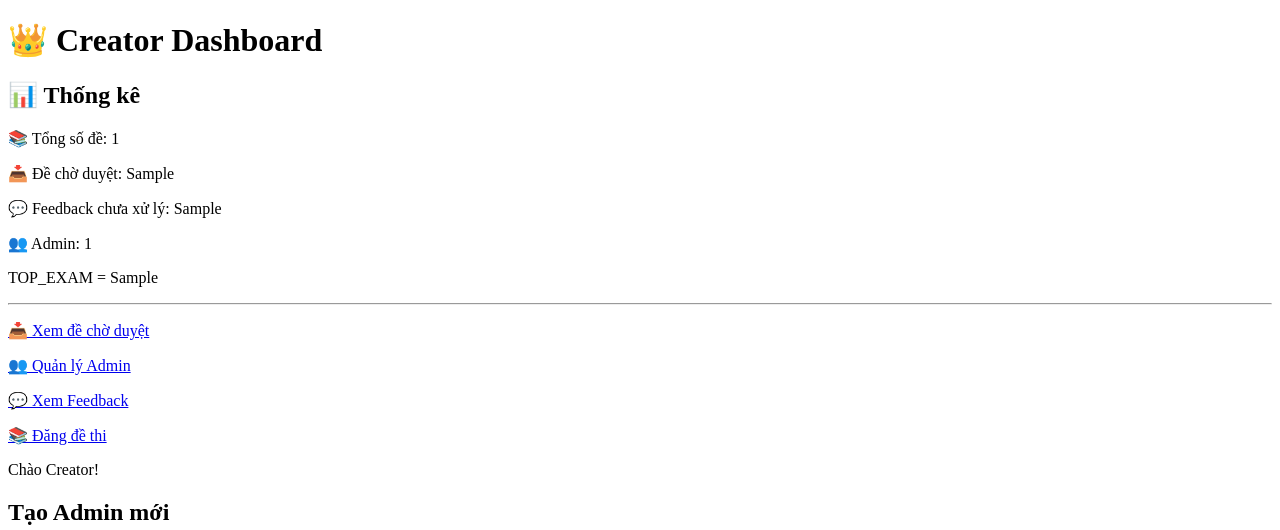
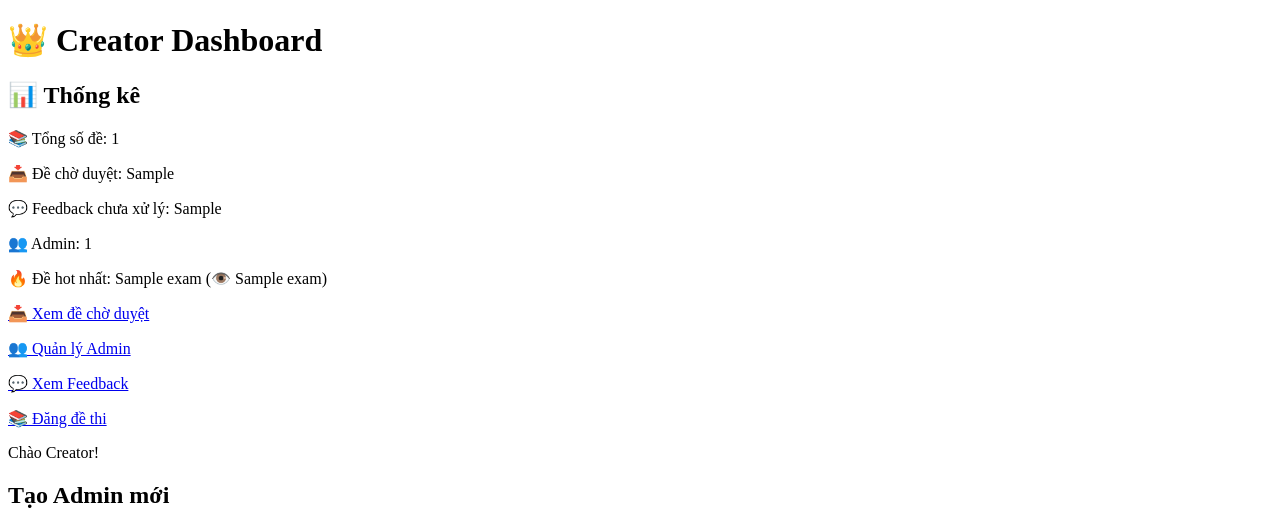
Before and after one commit to KhoiNguyen2809/flask-web, a Flask app: template templates/creator.html in a window 1280 px wide. Shown: the top 530 px of the page. Run offline with Flask 3, Linux system fonts and the light colour scheme; the template is opened without the code that fills it: most values are stand-ins (such as "Sample title", 1, 10 or a date in 2020).

Commit message:
Update creator.html

```diff
--- a/templates/creator.html
+++ b/templates/creator.html
@@ -17,10 +17,15 @@
 
 <p>👥 Admin: {{ total_admins }}</p>
 
-<p>TOP_EXAM = {{ top_exam }}</p>
+{% if top_exam is not none %}
 
+<p>
+🔥 Đề hot nhất:
+{{ top_exam[0] }}
+(👁️ {{ top_exam[1] }})
+</p>
 
-<hr>
+{% endif %}
 
 <p>
     <a href="/pending">
```
